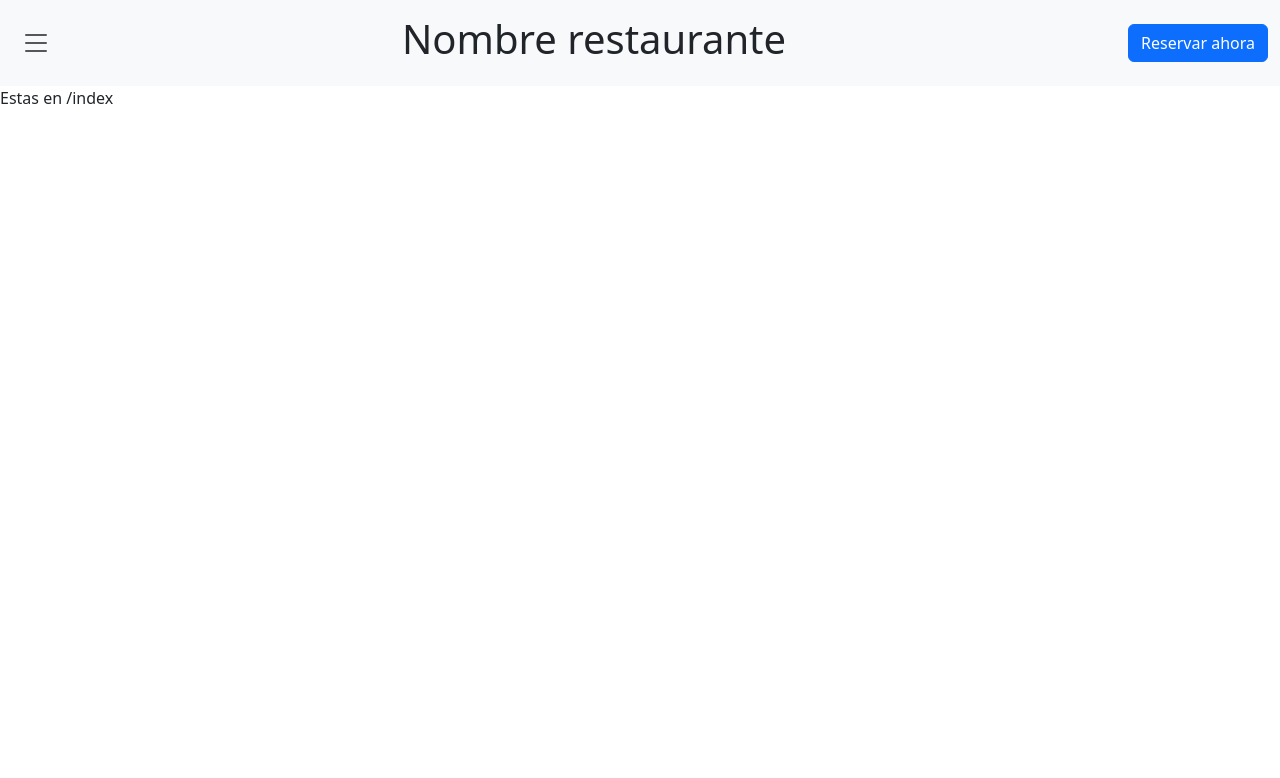
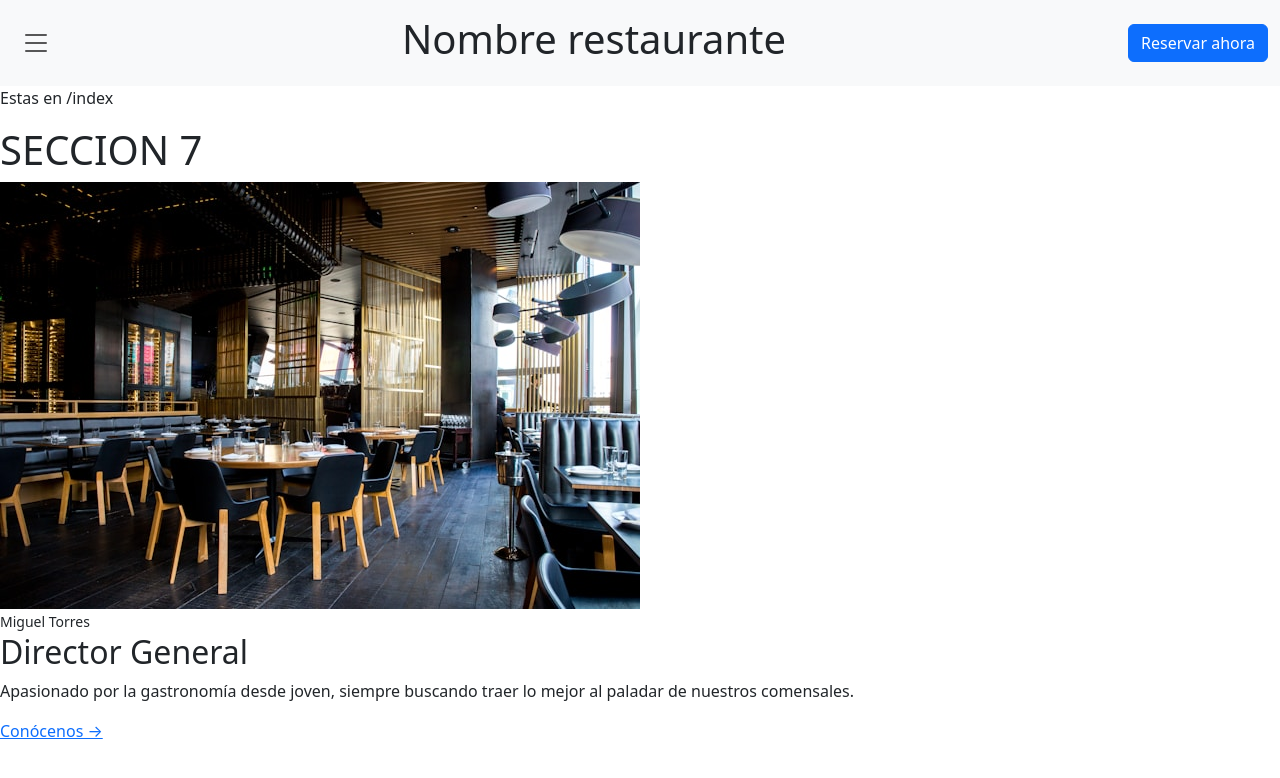
Before and after one commit to Sponton-Lucas/Proyecto-Final-IDS, a Flask app: page / in a window 1280 px wide. Shown: the top 778 px of the page. Run offline with Flask 3, Linux system fonts and the light colour scheme.

Commit message:
Creacion del index de la seccion 7 (con carpeta img para las imagenes)

```diff
--- a/front-end/templates/index.html
+++ b/front-end/templates/index.html
@@ -6,4 +6,41 @@
 
 <p class="parrafo">Estas en /index</p>
 
+<section>
+
+    <div>
+        <h1>SECCION 7</h1>
+    </div>
+
+    <div>
+
+        <div>
+            <img
+                src="{{ url_for('static', filename='img/restaurante.jpg') }}"
+                alt="Restaurante"
+            >
+        </div>
+
+        <div>
+
+            <small>Miguel Torres</small>
+
+            <h2>Director General</h2>
+
+            <p>
+                Apasionado por la gastronomía desde joven,
+                siempre buscando traer lo mejor al paladar
+                de nuestros comensales.
+            </p>
+
+            <a href="#">
+                Conócenos →
+            </a>
+
+        </div>
+
+    </div>
+
+</section>
+
 {% endblock %}
```
Also changed, not shown: front-end/static/img/restaurante.jpg (added).
